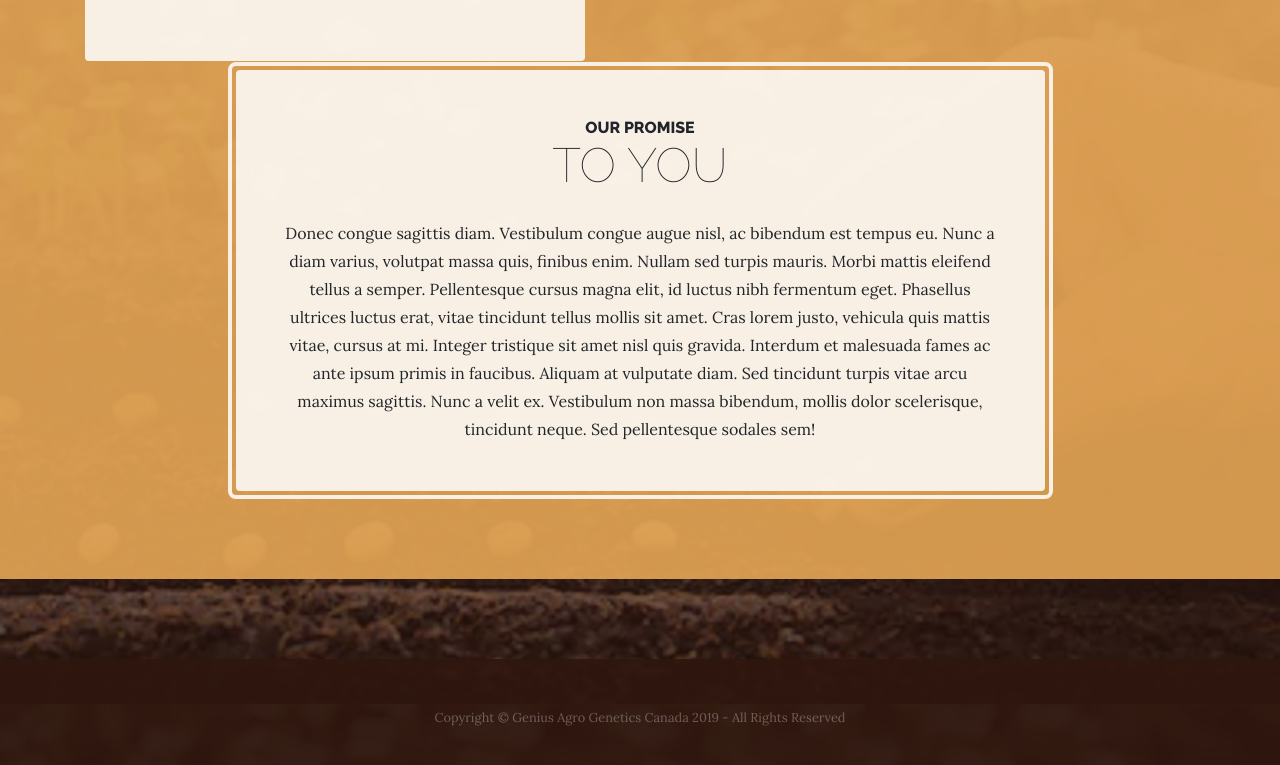
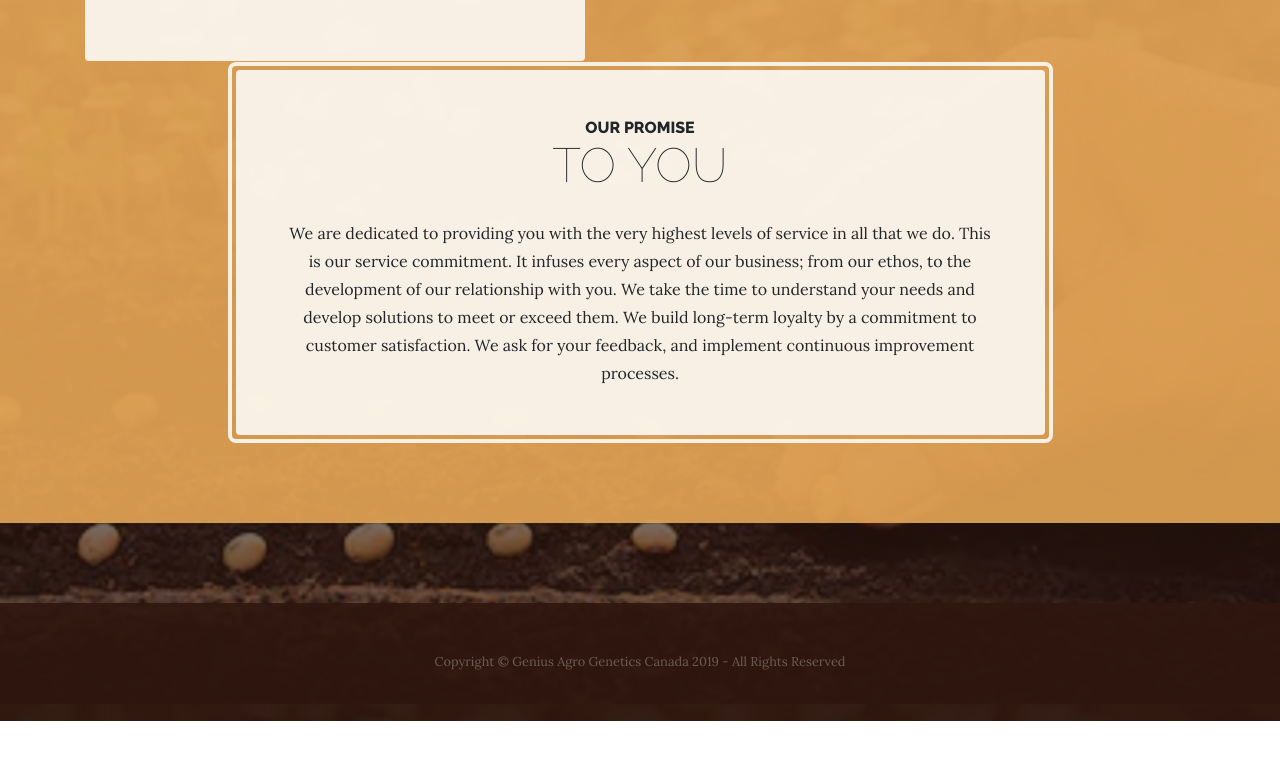
Before and after one commit to MajidToorani/GeniusAgroGenetics, a website: page index.html in a window 1280 px wide. Shown: the part 1003-1768 px from the top of the page. After the commit the page ends 1724 px from the top, so only its background shows below. Drawn offline with Linux system fonts and the light colour scheme.

Commit message:
Update index.html

```diff
--- a/index.html
+++ b/index.html
@@ -94,17 +94,11 @@
               <span class="section-heading-upper">Our Promise</span>
               <span class="section-heading-lower">To You</span>
             </h2>
-            <p class="mb-0">Donec congue sagittis diam. Vestibulum
-			congue augue nisl, ac bibendum est tempus eu. Nunc a diam
-			varius, volutpat massa quis, finibus enim. Nullam sed turpis mauris.
-			Morbi mattis eleifend tellus a semper. Pellentesque cursus magna elit,
-			id luctus nibh fermentum eget. Phasellus ultrices luctus erat, vitae
-			tincidunt tellus mollis sit amet. Cras lorem justo, vehicula quis
-			mattis vitae, cursus at mi. Integer tristique sit amet nisl quis
-			gravida. Interdum et malesuada fames ac ante ipsum primis in faucibus.
-			Aliquam at vulputate diam. Sed tincidunt turpis vitae arcu maximus sagittis.
-			Nunc a velit ex. Vestibulum non massa bibendum, mollis dolor scelerisque,
-			tincidunt neque. Sed pellentesque sodales sem!</p>
+            <p class="mb-0">We are dedicated to providing you with the very highest levels of service in all that
+			we do. This is our service commitment. It infuses every aspect of our business; from our ethos,
+			to the development of our relationship with you. We take the time to understand your needs and
+			develop solutions to meet or exceed them. We build long-term loyalty by a commitment to customer
+			satisfaction. We ask for your feedback, and implement continuous improvement processes.</p>
           </div>
         </div>
       </div>
```
